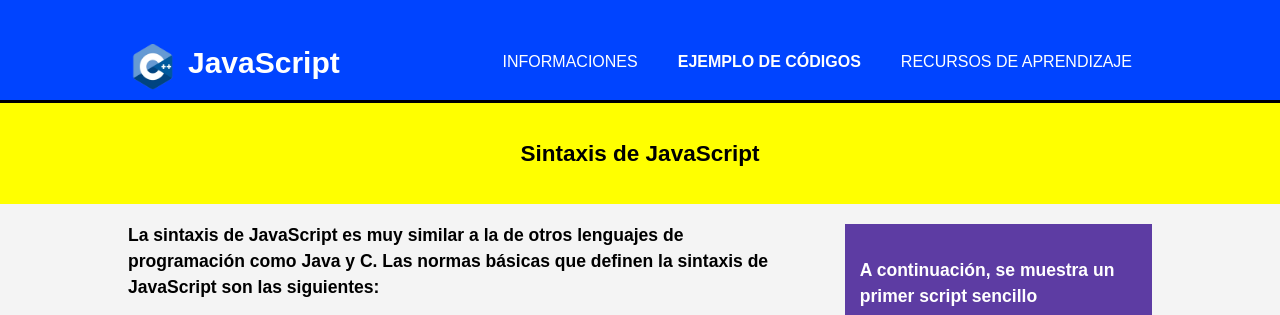
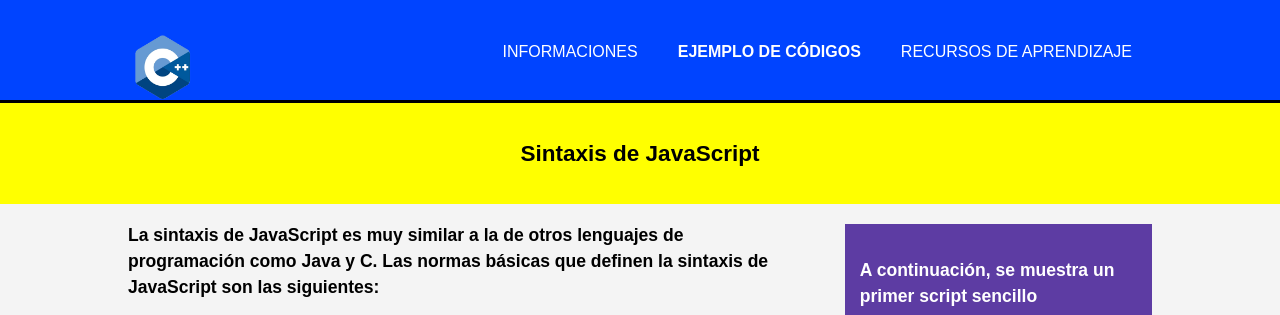
Before and after one commit to exposicionC/exposicionC.github.io, a plain HTML site: page about.html in a window 1280 px wide. Shown: the top 315 px of the page. Drawn offline with Linux system fonts and the light colour scheme.

Commit message:
initial commit

```diff
--- a/about.html
+++ b/about.html
@@ -13,7 +13,7 @@
     <div class="container">
       <div id="branding">
         <img src="cicon.png" alt="JavaScript">
-        <h1><span class="highlight">Java</span>Script</h1>
+
       </div>
       <nav>
         <ul>
--- a/estiloss.css
+++ b/estiloss.css
@@ -65,7 +65,7 @@ float:left;
 
 }
 header #branding img{
-  height: 50px;
+  height: 70px;
   margin-right: 10px;
 
 }
```
Also changed, not shown: index.html (+1 -1 lines), services.html (+1 -1 lines).
